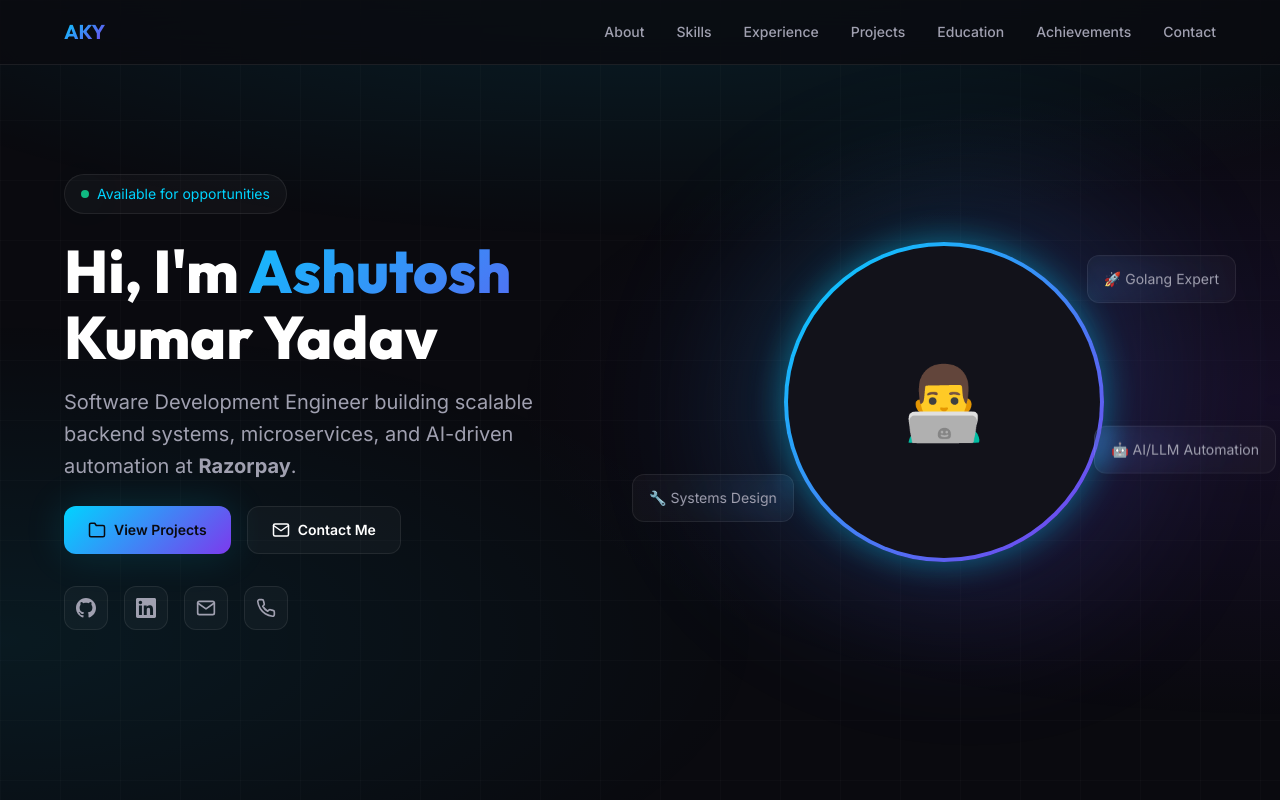
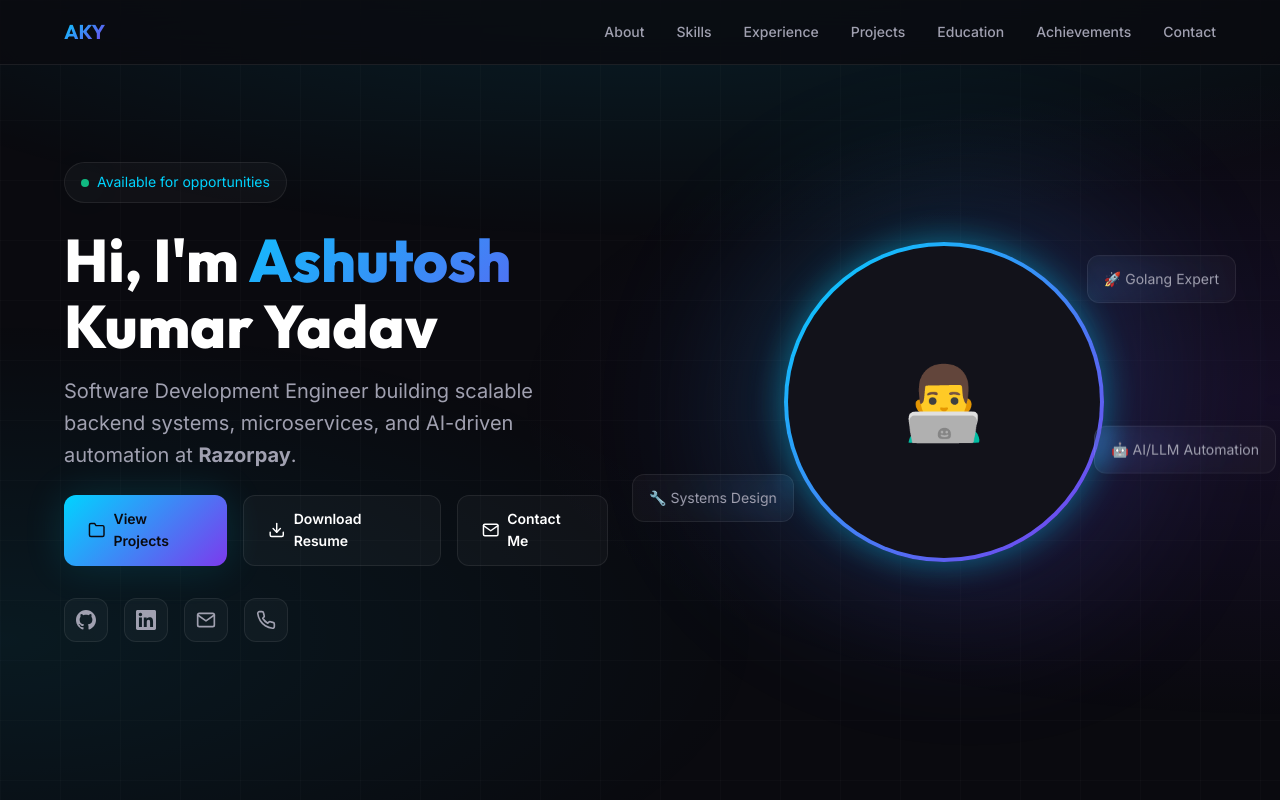
Before and after one commit to AshutoshKY/my-site, a plain HTML site: page index.html in a window 1280 px wide. Shown: the top 800 px of the page. Drawn offline with Linux system fonts and the light colour scheme.

Commit message:
Add resume download button and assets/resume directory

```diff
--- a/index.html
+++ b/index.html
@@ -75,6 +75,15 @@
               <path d="M22 19a2 2 0 0 1-2 2H4a2 2 0 0 1-2-2V5a2 2 0 0 1 2-2h5l2 3h9a2 2 0 0 1 2 2z"></path>
             </svg>
             View Projects
+          </a>
+          <a href="assets/resume/resume.pdf" download class="btn btn-secondary">
+            <svg width="18" height="18" viewBox="0 0 24 24" fill="none" stroke="currentColor" stroke-width="2"
+              stroke-linecap="round" stroke-linejoin="round">
+              <path d="M21 15v4a2 2 0 0 1-2 2H5a2 2 0 0 1-2-2v-4"></path>
+              <polyline points="7 10 12 15 17 10"></polyline>
+              <line x1="12" y1="15" x2="12" y2="3"></line>
+            </svg>
+            Download Resume
           </a>
           <a href="#contact" class="btn btn-secondary">
             <svg width="18" height="18" viewBox="0 0 24 24" fill="none" stroke="currentColor" stroke-width="2"
```
